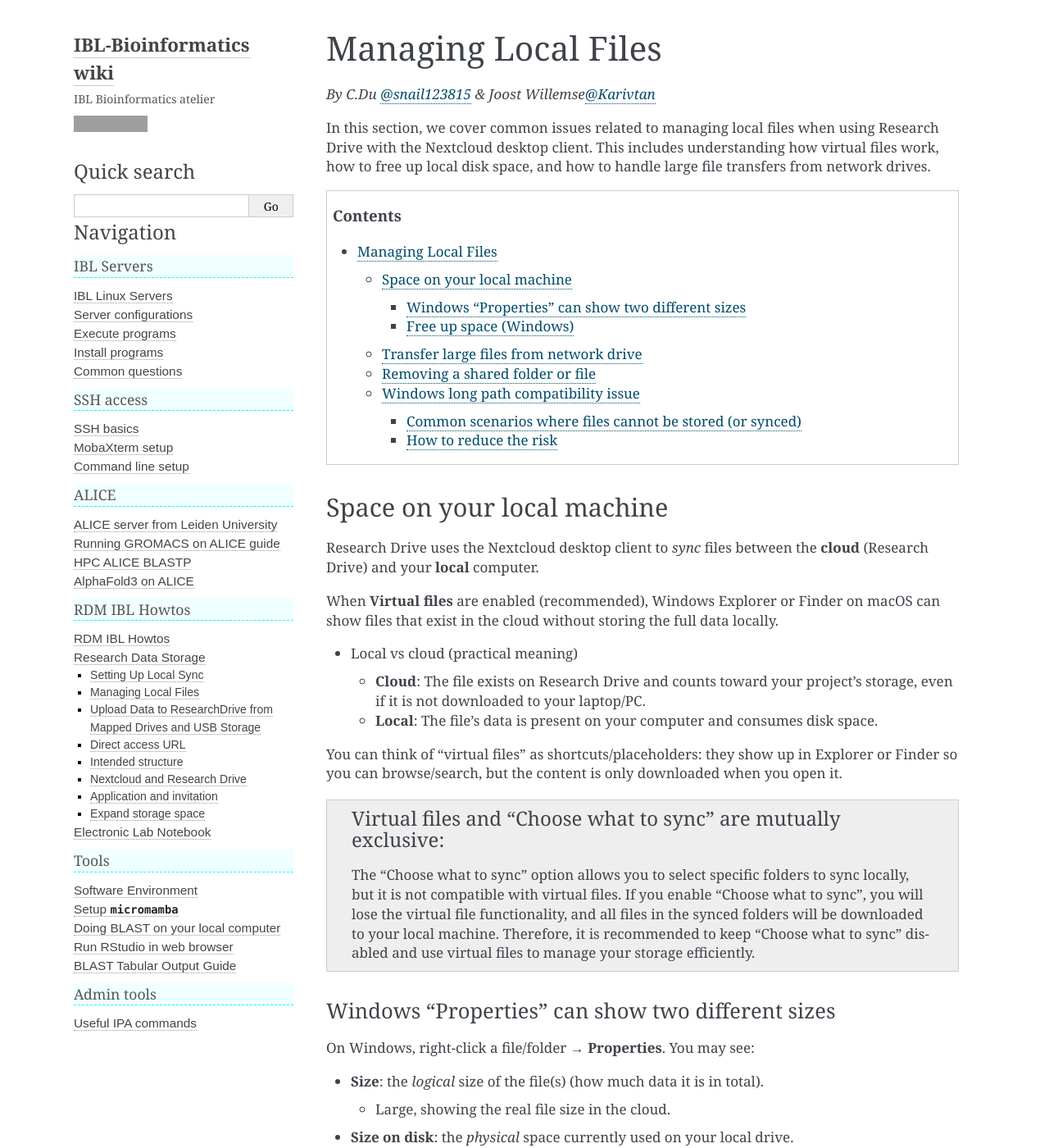
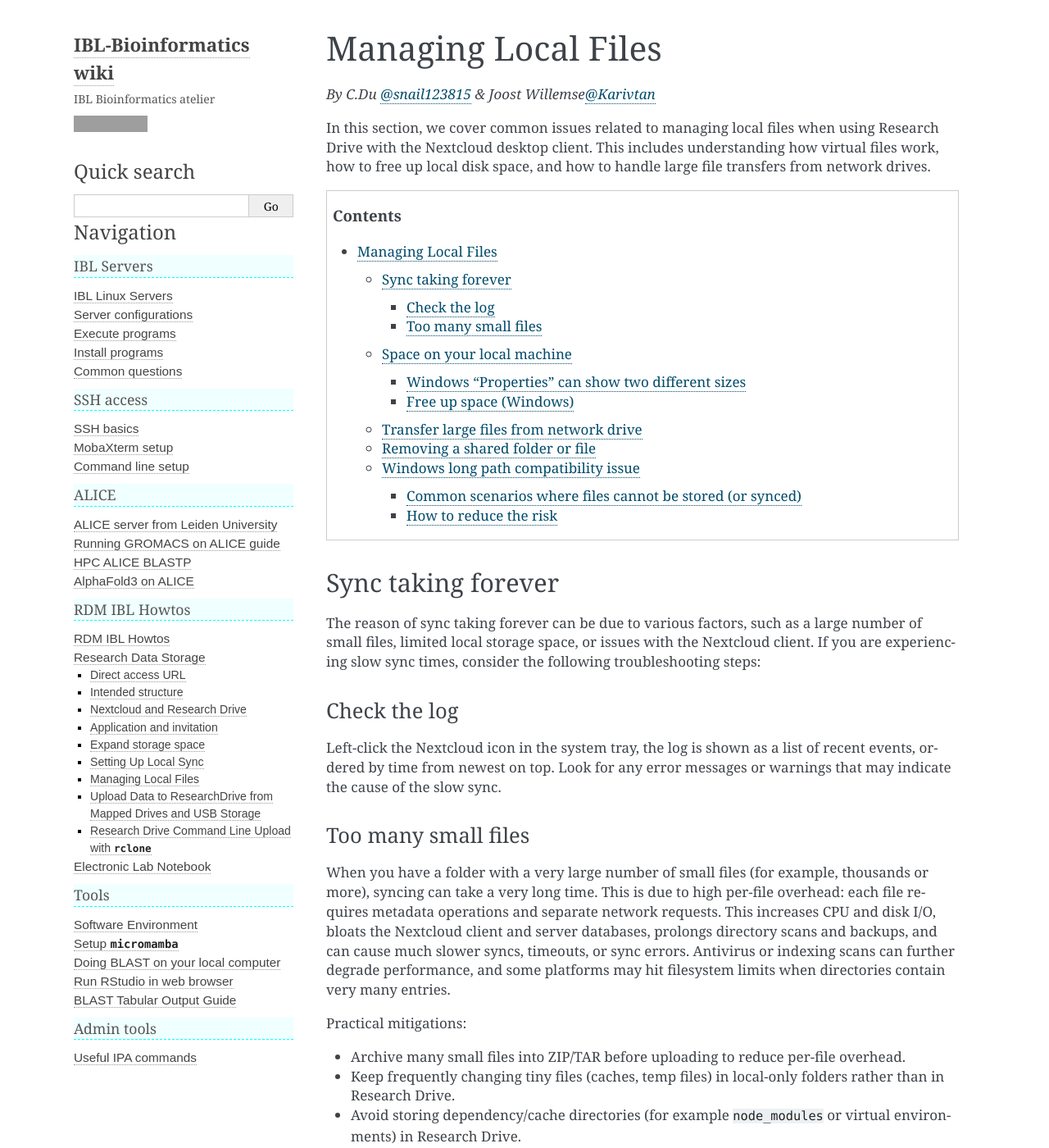
Before and after one commit to IBL-bioinfo/IBL-bioinformatics-wiki, a Sphinx documentation site: the page built from docs/source/rdm_howtos/ResearchDrive_troubleshooting.md, in a window 1280 px wide and 1400 px high. Shown: the whole window at 82% size. Built offline with Sphinx 7.4.7, drawn with Linux system fonts in a browser that asks for light colours; some of the changed text lies outside the part shown; grey boxes are pictures that could not be loaded.

Commit message:
Update command line rclone link to Research Drive, fix the order of the subpages

````diff
--- a/docs/source/_static/sidebar.css
+++ b/docs/source/_static/sidebar.css
@@ -24,3 +24,14 @@ div.footer {
     padding-right: 1rem;
     text-align: right;
 }
+
+/* In sidebar nav, show same-page section links before child page links */
+li.toctree-l1.current > ul {
+    display: flex;
+    flex-direction: column;
+}
+
+li.toctree-l1.current > ul > li:has(> a[href$=".html"]),
+li.toctree-l1.current > ul > li.current {
+    order: 100;
+}
--- a/docs/source/rdm_howtos/ResearchDrive_troubleshooting.md
+++ b/docs/source/rdm_howtos/ResearchDrive_troubleshooting.md
@@ -9,6 +9,28 @@ In this section, we cover common issues related to managing local files when usi
 depth: 3
 ---
 ```
+
+## Sync taking forever
+
+The reason of sync taking forever can be due to various factors, such as a large number of small files, limited local storage space, or issues with the Nextcloud client. If you are experiencing slow sync times, consider the following troubleshooting steps:
+
+### Check the log
+
+Left-click the Nextcloud icon in the system tray, the log is shown as a list of recent events, ordered by time from newest on top. Look for any error messages or warnings that may indicate the cause of the slow sync.
+
+### Too many small files
+
+When you have a folder with a very large number of small files (for example, thousands or more), syncing can take a very long time. This is due to high per-file overhead: each file requires metadata operations and separate network requests. This increases CPU and disk I/O, bloats the Nextcloud client and server databases, prolongs directory scans and backups, and can cause much slower syncs, timeouts, or sync errors. Antivirus or indexing scans can further degrade performance, and some platforms may hit filesystem limits when directories contain very many entries.
+
+Practical mitigations:
+
+- Archive many small files into ZIP/TAR before uploading to reduce per-file overhead.
+- Keep frequently changing tiny files (caches, temp files) in local-only folders rather than in Research Drive.
+- Avoid storing dependency/cache directories (for example `node_modules` or virtual environments) in Research Drive.
+
+::: {admonition} This applies to other cloud storage as well
+This issue is not specific to Research Drive or Nextcloud; it is a common problem with any cloud storage solution that does not handle large numbers of small files efficiently. The same advice applies to other platforms like OneDrive, Dropbox, Google Drive, etc.
+:::
 
 ## Space on your local machine
 
````
Also changed, not shown: docs/source/IBL_servers/Server configurations.md (+8 -2 lines), docs/source/rdm_howtos/ResearchDrive.md (+3 -1 lines), docs/source/rdm_howtos/ResearchDrive_commandLine.md (added, +163 -0 lines), docs/source/rdm_howtos/ResearchDrive_uploadFromNetworkDrive.md (+2 -0 lines).
